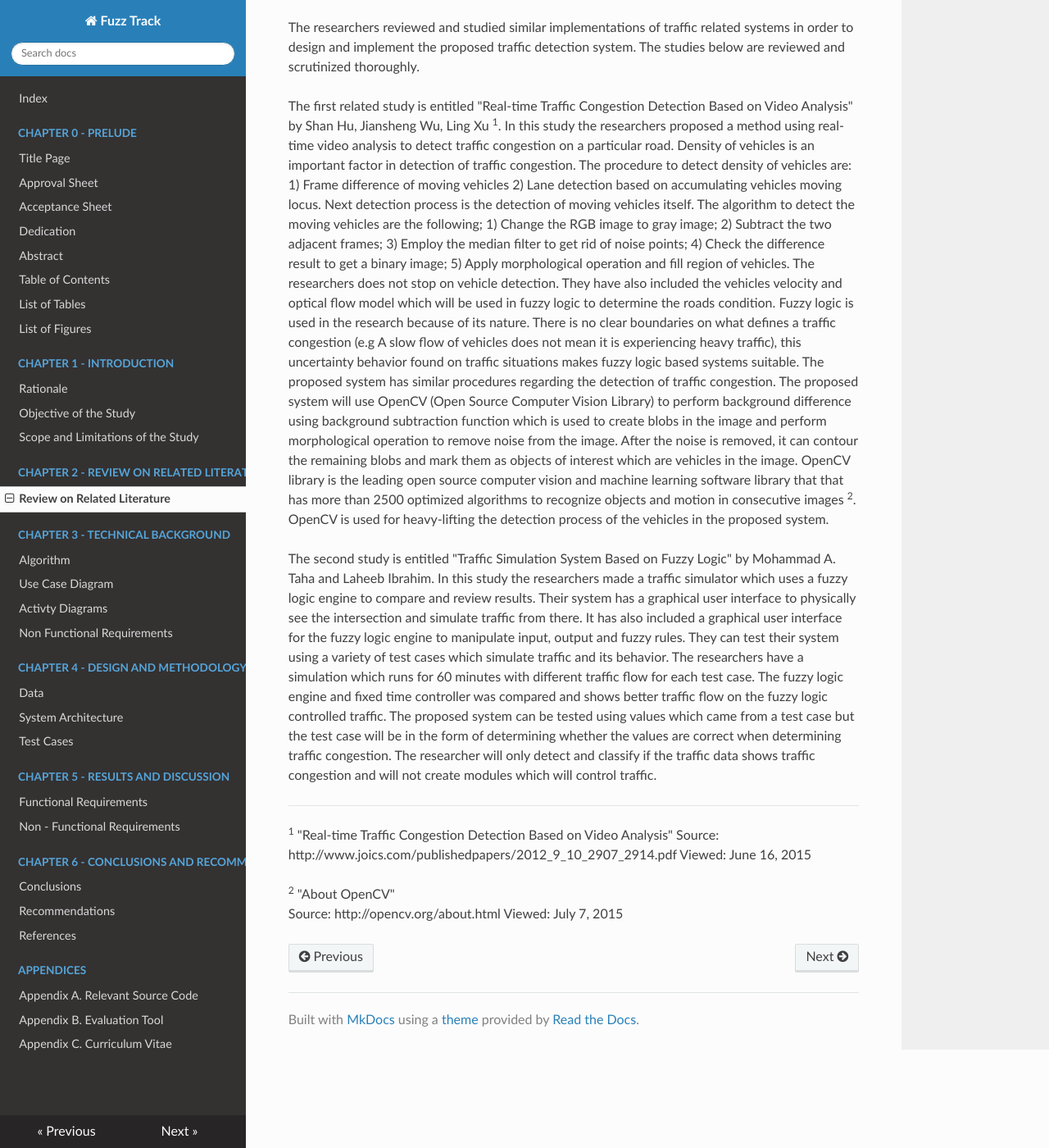
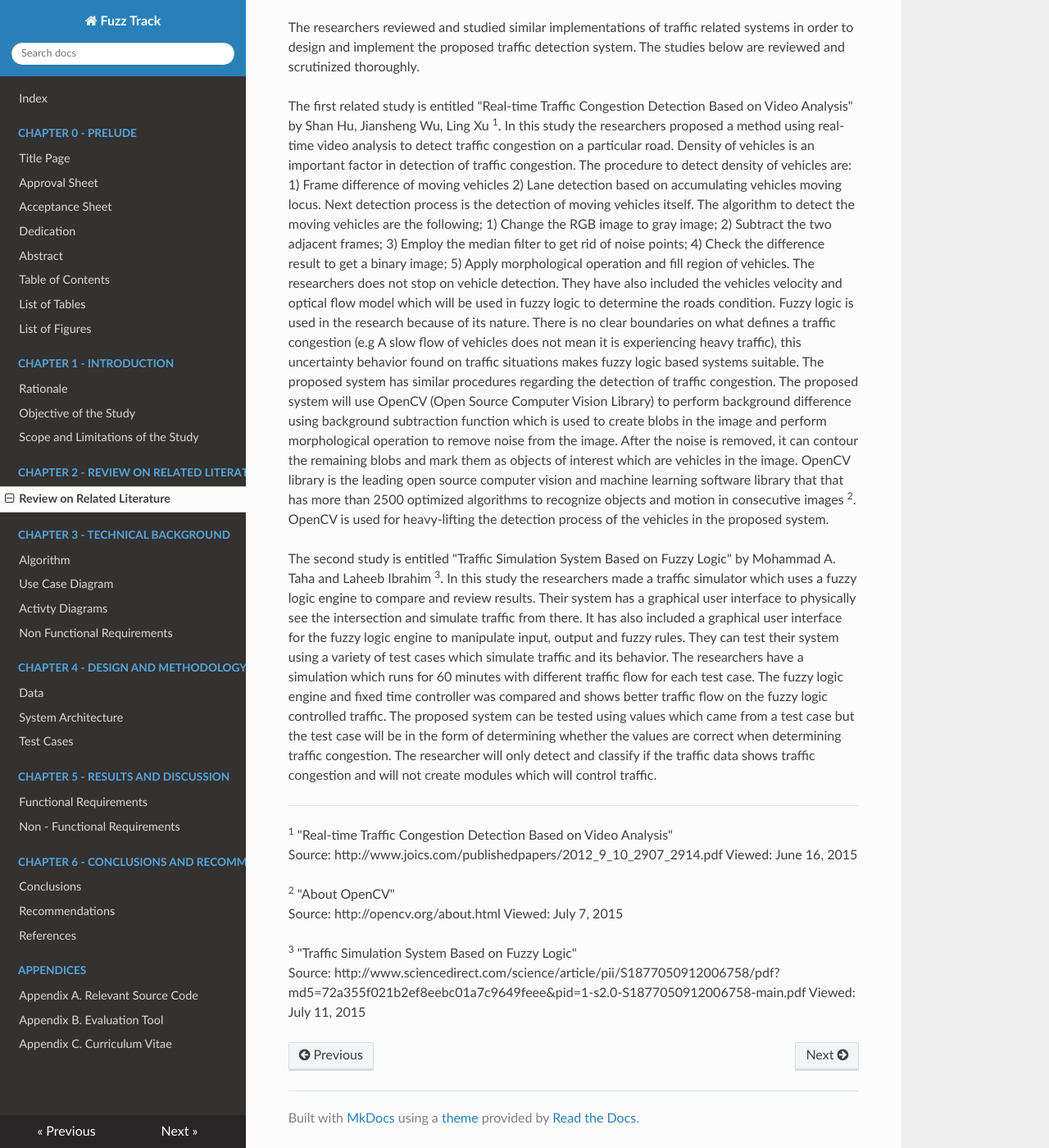
Before and after one commit to mikhailejohnapale/argomada-fuzz-track-doc, an MkDocs documentation site: the page built from docs/chapter2/review-of-related-literature.md, in a window 1280 px wide and 1400 px high, scrolled down 138 px. Shown: the whole window at 82% size. Built offline with MkDocs 1.6.1, drawn with Linux system fonts in a browser that asks for light colours; nearby versions of some CDN libraries; old or Windows-style settings are respelled for this version of MkDocs.

Commit message:
footnote in source 2

```diff
--- a/docs/chapter2/review-of-related-literature.md
+++ b/docs/chapter2/review-of-related-literature.md
@@ -26,7 +26,7 @@ OpenCV library is the leading open source computer vision and machine learning s
 that has more than 2500 optimized algorithms to recognize objects and motion in consecutive images <sup>2</sup>.
 OpenCV is used for heavy-lifting the detection process of the vehicles in the proposed system.
 
-The second study is entitled "Traffic Simulation System Based on Fuzzy Logic" by Mohammad A. Taha and Laheeb Ibrahim.
+The second study is entitled "Traffic Simulation System Based on Fuzzy Logic" by Mohammad A. Taha and Laheeb Ibrahim <sup>3</sup>.
 In this study the researchers made a traffic simulator which uses a fuzzy logic engine to compare and review results.
 Their system has a graphical user interface to physically see the intersection and simulate traffic from there. It
 has also included a graphical user interface for the fuzzy logic engine to manipulate input, output and fuzzy rules. They
@@ -45,3 +45,6 @@ Source: http://www.joics.com/publishedpapers/2012_9_10_2907_2914.pdf Viewed: Jun
 
 <sup>2</sup> "About OpenCV"
 Source: http://opencv.org/about.html Viewed: July 7, 2015
+
+<sup>3</sup> "Traffic Simulation System Based on Fuzzy Logic"
+Source: http://www.sciencedirect.com/science/article/pii/S1877050912006758/pdf?md5=72a355f021b2ef8eebc01a7c9649feee&pid=1-s2.0-S1877050912006758-main.pdf Viewed: July 11, 2015
```
